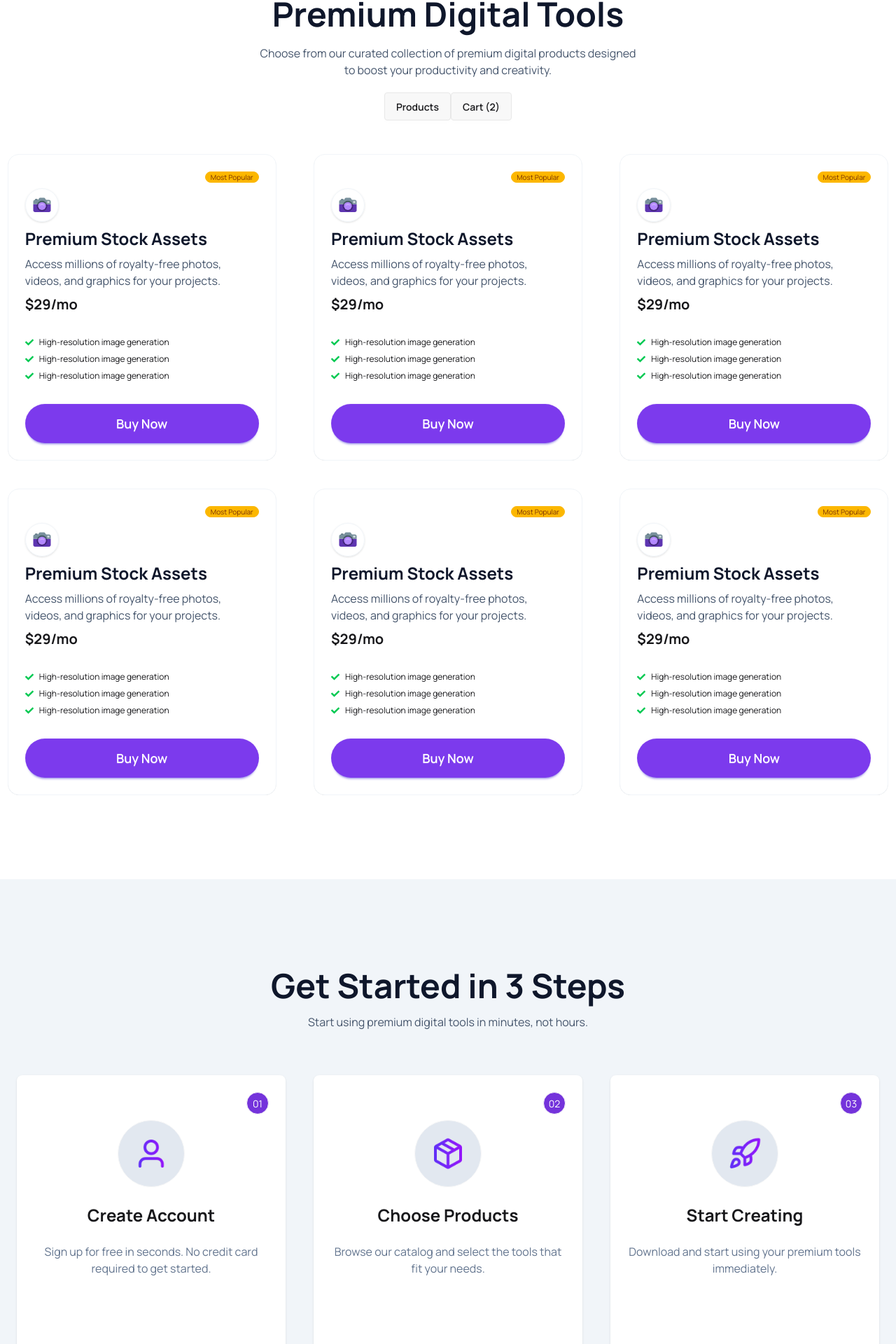
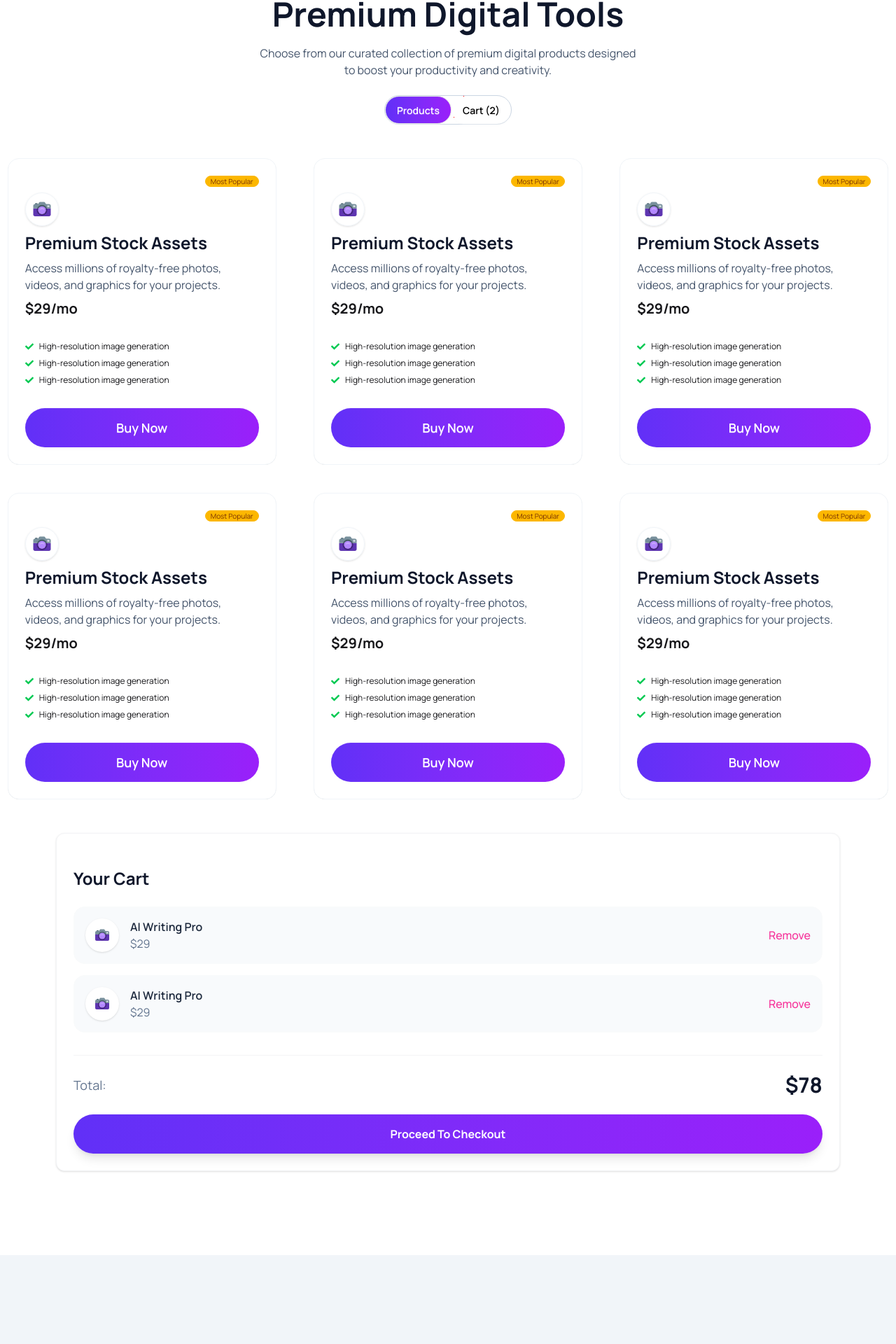
Before and after one commit to nasirmasud/B13-A6, a React (Vite) app: page / in a window 1280 px wide. Shown: the part 1034-2954 px from the top of the page at 70% size. Built offline with nearby package versions, Linux system fonts and the light colour scheme.

Commit message:
Design part Done

```diff
--- /dev/null
+++ b/src/components/CartList.jsx
@@ -0,0 +1,57 @@
+import React from "react";
+import { FcOldTimeCamera } from "react-icons/fc";
+
+const CartList = () => {
+  return (
+    <div className='container mx-auto p-6 bg-white rounded-xl shadow-sm border border-gray-100'>
+      <h2 className='text-2xl font-bold text-slate-900 py-6'>Your Cart</h2>
+
+      {/* Cart Items List */}
+      <div className='space-y-4'>
+        {/* Item 1 */}
+        <div className='flex items-center justify-between p-4 bg-slate-50 rounded-2xl border border-gray-50'>
+          <div className='flex items-center gap-4'>
+            <div className='w-12 h-12 bg-white rounded-full flex items-center justify-center text-2xl shadow-sm'>
+              <FcOldTimeCamera />
+            </div>
+            <div>
+              <h3 className='font-semibold text-slate-800'>AI Writing Pro</h3>
+              <p className='text-slate-500'>$29</p>
+            </div>
+          </div>
+          <button className='text-pink-500 font-medium hover:text-pink-600 transition-colors'>
+            Remove
+          </button>
+        </div>
+        {/* Item 1 */}
+        <div className='flex items-center justify-between p-4 bg-slate-50 rounded-2xl border border-gray-50'>
+          <div className='flex items-center gap-4'>
+            <div className='w-12 h-12 bg-white rounded-full flex items-center justify-center text-2xl shadow-sm'>
+              <FcOldTimeCamera />
+            </div>
+            <div>
+              <h3 className='font-semibold text-slate-800'>AI Writing Pro</h3>
+              <p className='text-slate-500'>$29</p>
+            </div>
+          </div>
+          <button className='text-pink-500 font-medium hover:text-pink-600 transition-colors'>
+            Remove
+          </button>
+        </div>
+      </div>
+
+      {/* Total Section */}
+      <div className='mt-8 flex justify-between items-center border-t border-gray-100 pt-6'>
+        <span className='text-slate-500 text-lg'>Total:</span>
+        <span className='text-3xl font-bold text-slate-900'>$78</span>
+      </div>
+
+      {/* Checkout Button */}
+      <button className='w-full mt-6 bg-gradient-to-r from-[#6130f7] to-[#9a1ffa] text-white  font-bold py-4 rounded-full transition-all shadow-lg active:scale-95 cursor-pointer'>
+        Proceed To Checkout
+      </button>
+    </div>
+  );
+};
+
+export default CartList;
--- a/src/components/Footer.jsx
+++ b/src/components/Footer.jsx
@@ -14,20 +14,20 @@ const Footer = () => {
           </p>
         </aside>
         <nav>
-          <h6 className='footer-title'>Services</h6>
+          <h6 className='footer-title '>Product</h6>
           <a className='link link-hover'>Branding</a>
           <a className='link link-hover'>Design</a>
           <a className='link link-hover'>Marketing</a>
           <a className='link link-hover'>Advertisement</a>
         </nav>
         <nav>
-          <h6 className='footer-title'>Legal</h6>
+          <h6 className='footer-title'>Company</h6>
           <a className='link link-hover'>Terms of use</a>
           <a className='link link-hover'>Privacy policy</a>
           <a className='link link-hover'>Cookie policy</a>
         </nav>
         <nav>
-          <h6 className='footer-title'>Company</h6>
+          <h6 className='footer-title'>Resources</h6>
           <a className='link link-hover'>About us</a>
           <a className='link link-hover'>Contact</a>
           <a className='link link-hover'>Jobs</a>
--- a/src/components/ProductCard.jsx
+++ b/src/components/ProductCard.jsx
@@ -38,7 +38,7 @@ const ProductCard = () => {
               </li>
             </ul>
             <div className='mt-6'>
-              <button className='btn btn-primary rounded-full w-full h-14 bg-[#7c3aed] text-white border-none font-semibold text-lg hover:bg-[#6d28d9]'>
+              <button className='btn rounded-full w-full h-14 bg-gradient-to-r from-[#6130f7] to-[#9a1ffa] text-white  border-none font-semibold text-lg hover:bg-[#6d28d9]'>
                 Buy Now
               </button>
             </div>
--- a/src/components/ProductCollection.jsx
+++ b/src/components/ProductCollection.jsx
@@ -1,5 +1,6 @@
 import React from "react";
 import ProductCard from "./ProductCard";
+import CartList from "./CartList";
 
 const ProductCollection = () => {
   return (
@@ -12,9 +13,15 @@ const ProductCollection = () => {
         <br />
         to boost your productivity and creativity.
       </p>
-      <div className='text-center'>
-        <button className='btn'>Products</button>
-        <button className='btn'>Cart (2)</button>
+      <div className='flex justify-center mt-6'>
+        <div className='inline-flex  border border-slate-300 rounded-full'>
+          <button className='btn bg-gradient-to-r from-[#6130f7] to-[#9a1ffa] text-white rounded-full px-4 py-2'>
+            Products
+          </button>
+          <button className='btn bg-transparent border-none rounded-full px-4 py-2 text-black'>
+            Cart (2)
+          </button>
+        </div>
       </div>
       <div className='grid grid-cols-1 md:grid-cols-2 xl:grid-cols-3 gap-y-10 gap-x-8 justify-items-center mt-12'>
         <ProductCard />
@@ -24,6 +31,9 @@ const ProductCollection = () => {
         <ProductCard />
         <ProductCard />
       </div>
+      <div className='gap-y-10 justify-items-center mt-12 px-20'>
+        <CartList />
+      </div>
     </div>
   );
 };
```
